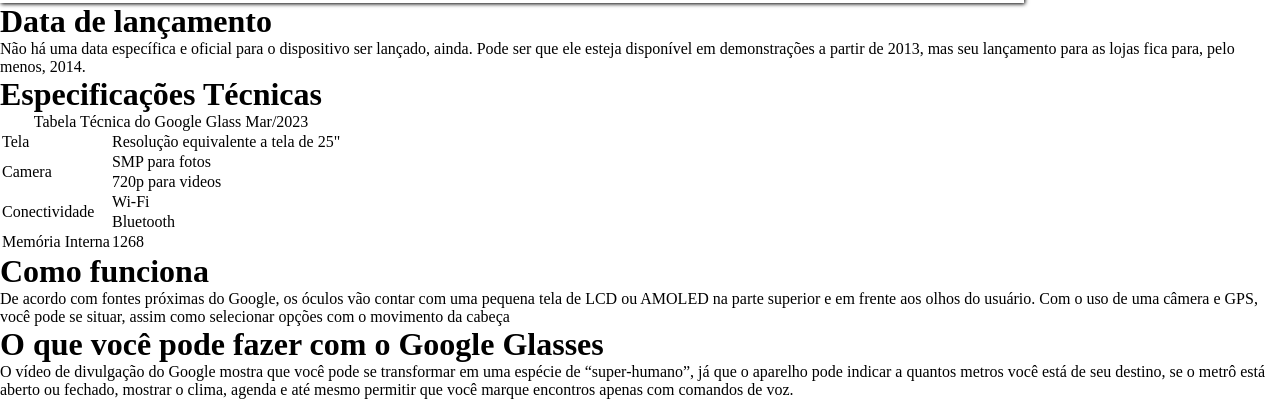
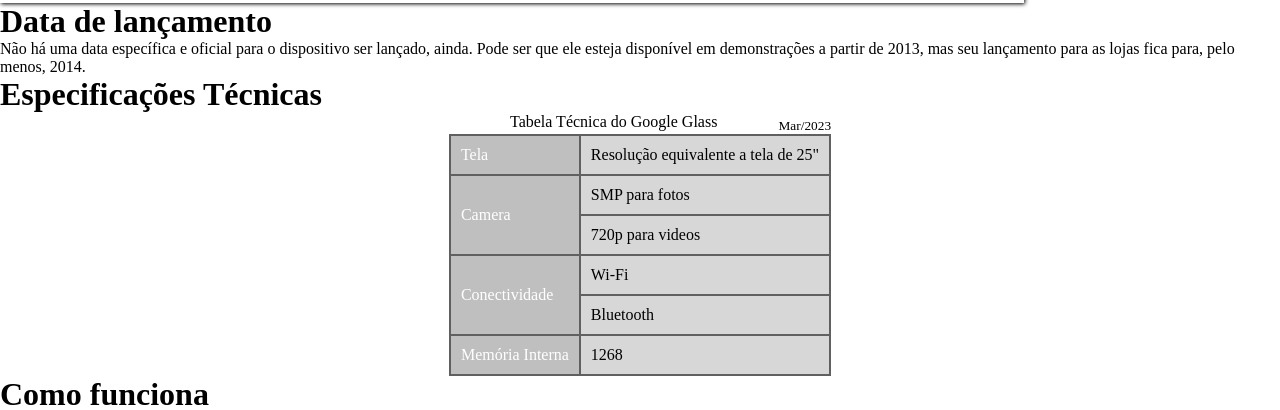
Before and after one commit to luanantunes/ExercicioCompreensao, a plain HTML site: page projeto-glass-html5/index.html in a window 1280 px wide. Shown: the part 1057-1467 px from the top of the page. Drawn offline with Linux system fonts and the light colour scheme; grey boxes are pictures that could not be loaded.

Commit message:
Atualizar o estilo.css
Tabelas CSS

```diff
--- a/projeto-glass-html5/_css/estilo.css
+++ b/projeto-glass-html5/_css/estilo.css
@@ -107,3 +107,45 @@ footer p a{
     text-decoration: none;
     color: inherit;
 }
+
+table#tabela{
+
+border: 1px solid #606060;
+
+border-spacing: 0px;
+
+margin-left: auto;
+
+margin-right: auto;
+
+}
+
+table#tabela td{
+
+border: 1px solid #606060;
+padding: 10px;
+}
+
+table#tabela td.esquerda{
+  color:white;
+  background: #80808080;
+}
+
+table#tabela td.direita{
+  background: #cececece;
+}
+
+table#tabela caption{
+  color: #888888
+  font-weigth: 20pt;
+  font-weigth: bolder;
+
+}
+
+table#tabela caption span{
+  display: block;
+  float: right;
+  color: #000000;
+  font-size: 10pt;
+  margin-top: 5px;
+}
```
